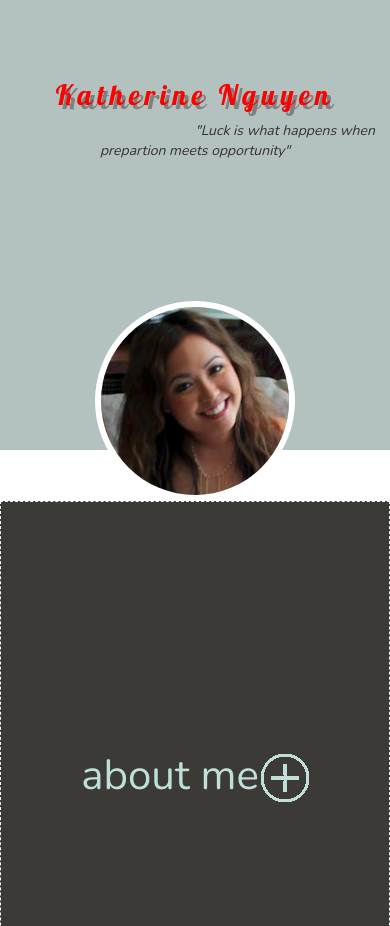
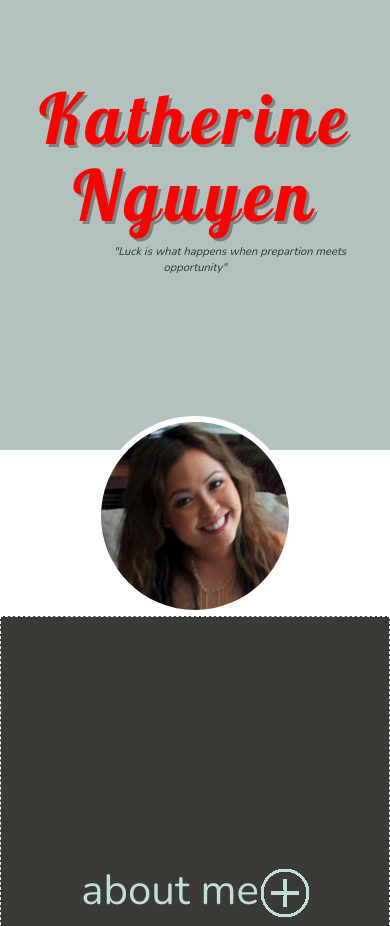
Before and after one commit to kateugenio/portfolio, a website: page client/index.html in a window 390 px wide. Shown: the top 926 px of the page. Drawn offline with nearby package versions, Linux system fonts and the light colour scheme.

Commit message:
updates to styling for responsiveness

```diff
--- a/client/css/custom.css
+++ b/client/css/custom.css
@@ -17,6 +17,8 @@
 }
 #header p {
 	font-family: "Nunito", sans-serif;
+	font-style: italic;
+	text-indent: 180px;
 }
 #main {
 	font-family: "Nunito", sans-serif;
@@ -116,9 +118,22 @@
 }
 @media screen and (max-width: 780px){
 	#header h1 {
-		font-size: 2em;
+		font-size: 5em;
+		text-shadow: 3px 3px grey;
+	}
+	#header p {
+		font-size: 0.8em;
+		text-indent: 70px;
 	}
 	.portfolio-desc {
-	padding: 20px;
+		padding: 20px;
+	}
 }
+@media screen and (max-width: 1024px) and (orientation: landscape){
+	#header h1 {
+		font-size: 6em;
+	}
+	.top {
+		height: 720px;
+	}
 }
--- a/client/index.html
+++ b/client/index.html
@@ -34,7 +34,7 @@
       <div class="row" id="header">
         <div class="col-md-12 col-xs-12 col-sm-12">
           <h1>Katherine Nguyen</h1>
-          <p style="font-style: italic; text-indent: 180px;">"Luck is what happens when prepartion meets opportunity"</p>
+          <p>"Luck is what happens when prepartion meets opportunity"</p>
           <img class="circular--landscape" src="images/me4.jpg" alt="Photo of Katherine Nguyen">
         </div>
       </div>
--- a/server.js
+++ b/server.js
@@ -1,7 +1,7 @@
 var express = require('express'),
     bodyParser = require('body-parser'),
-    // port = 8000;
-    port = process.env.PORT;
+    port = 8000;
+    // port = process.env.PORT;
 
 var app = express();
 
```
